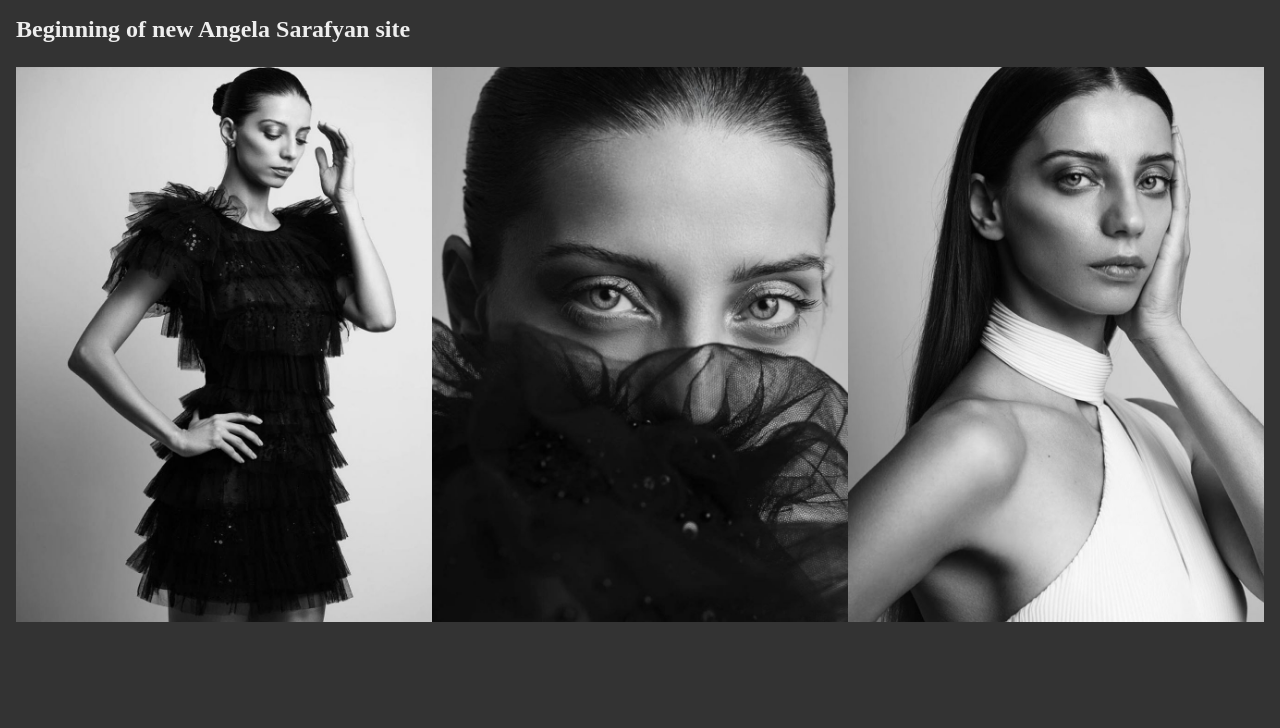
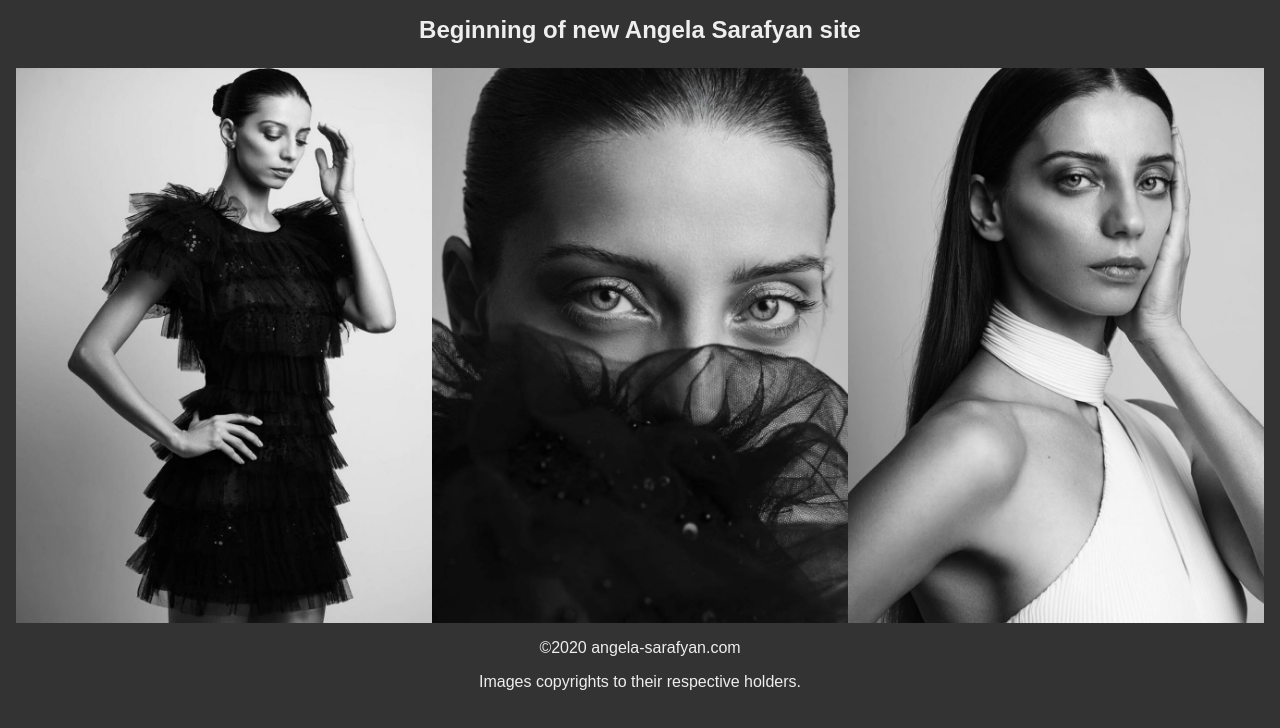
Before and after one commit to angelasarafyanweb/angelasarafyangitpages_src, an Eleventy site: page src/index.njk in a window 1280 px wide. Built offline with nearby package versions, Linux system fonts and the light colour scheme; Eleventy itself is replaced by a stand-in of ours; files that its build step writes are made by us from their sources.

Commit message:
footer text, title & footer styles

```diff
--- a/src/_includes/_footer.njk
+++ b/src/_includes/_footer.njk
@@ -1,3 +1,7 @@
+<footer class="main_footer">
+  <p>&copy;2020 angela-sarafyan.com</p>
+  <p>Images copyrights to their respective holders.</p>
+</footer>
 <script type="text/javascript" src="/js/main.js"></script>
 </body>
 </html>
--- a/src/index.njk
+++ b/src/index.njk
@@ -1,5 +1,5 @@
 {% include "_header.njk" %}
-<h2>Beginning of new Angela Sarafyan site</h2>
+<h2 class="main_caption">Beginning of new Angela Sarafyan site</h2>
 
 <ul class="home_images">
 {% for image in home.images -%}
--- a/src/scss/main.scss
+++ b/src/scss/main.scss
@@ -12,6 +12,7 @@ body {
 	background: $clrbg;
 	color: $clrtext;
 	margin: 1em;
+	font-family: 'Arial', sans-serif;
 }
 
 p, h1, h2, h3, h4 {
@@ -36,7 +37,16 @@ ul.home_images {
 	}
 }
 
-@media(max-width: 360px) {
+.main_caption {
+	text-align: center;
+}
+
+.main_footer {
+	padding: 1em;
+	text-align: center;
+}
+
+@media(max-width: 600px) {
 	ul.home_images {
 		list-style: none;
 		display: flex;
```
